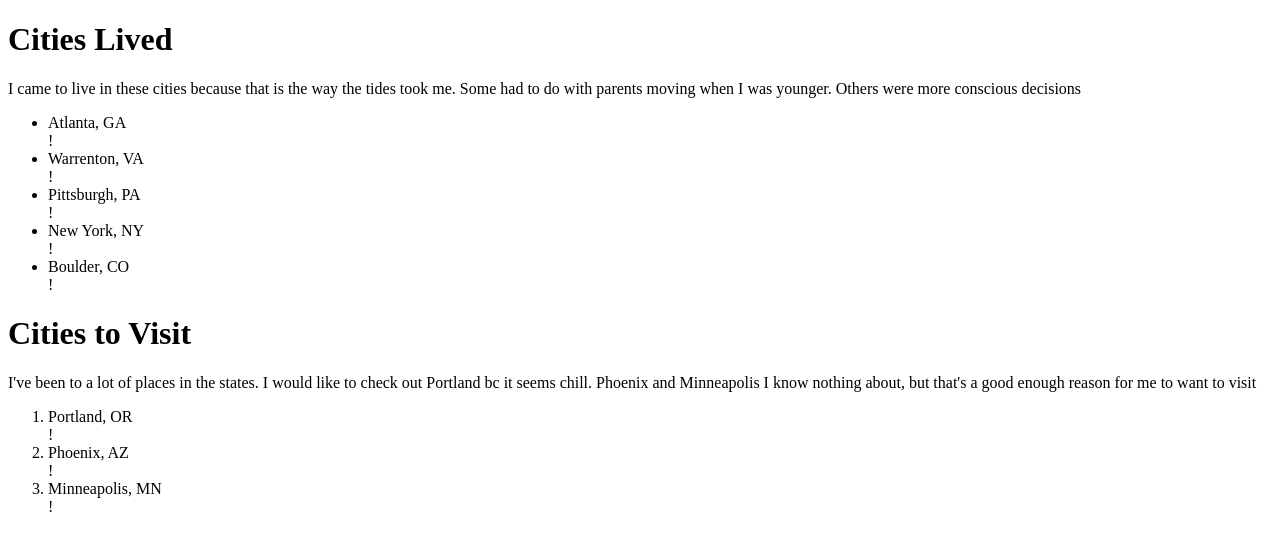
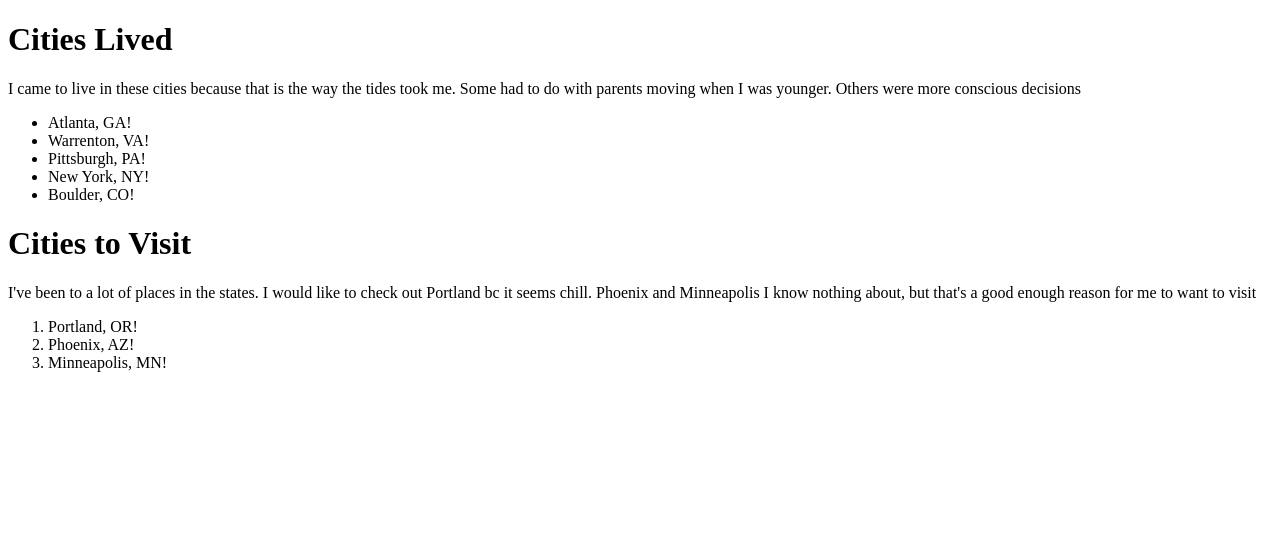
Before and after one commit to cheinrichs/html-exercise-1, a plain HTML site: page index.html in a window 1280 px wide. Drawn offline with Linux system fonts and the light colour scheme.

Commit message:
update to span location

```diff
--- a/index.html
+++ b/index.html
@@ -10,20 +10,20 @@
   way the tides took me. Some had to do with parents moving when
   I was younger. Others were more conscious decisions</p>
   <ul>
-    <li>Atlanta, GA</li><span>&#33;</span>
-    <li>Warrenton, VA</li><span>&#33;</span>
-    <li>Pittsburgh, PA</li><span>&#33;</span>
-    <li>New York, NY</li><span>&#33;</span>
-    <li>Boulder, CO</li><span>&#33;</span>
+    <li>Atlanta, GA<span>&#33;</span></li>
+    <li>Warrenton, VA<span>&#33;</span></li>
+    <li>Pittsburgh, PA<span>&#33;</span></li>
+    <li>New York, NY<span>&#33;</span></li>
+    <li>Boulder, CO<span>&#33;</span></li>
   </ul>
   <h1>Cities to Visit</h1>
   <p>I've been to a lot of places in the states. I would like to
   check out Portland bc it seems chill. Phoenix and Minneapolis I know
 nothing about, but that's a good enough reason for me to want to visit</p>
   <ol>
-    <li>Portland, OR</li><span>&#33;</span>
-    <li>Phoenix, AZ</li><span>&#33;</span>
-    <li>Minneapolis, MN</li><span>&#33;</span>
+    <li>Portland, OR<span>&#33;</span></li>
+    <li>Phoenix, AZ<span>&#33;</span></li>
+    <li>Minneapolis, MN<span>&#33;</span></li>
   </ol>
 
 </body>
```
